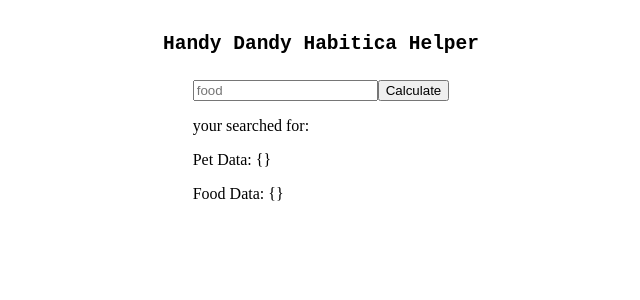
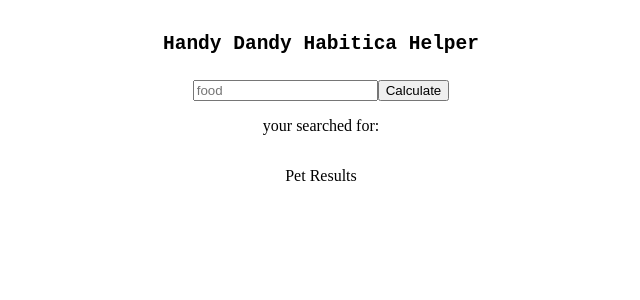
Before and after one commit to rostun/vuejs-playground, a JavaScript app: page / in a window 1280 px wide. Shown: the top 300 px of the page, without its empty margins (319-959 px from the left). Built offline with nearby package versions, Linux system fonts and the light colour scheme.

Commit message:
format information

```diff
--- a/src/assets/Dashboard.styl
+++ b/src/assets/Dashboard.styl
@@ -1,2 +1,13 @@
-h1
-   color red
+.Dashboard
+   display flex
+   flex-direction column
+   align-items center
+   h1
+      color red
+
+   .search_results
+      .pet_information
+         display grid
+         grid-template-columns repeat(3, 1fr)
+         grid-gap 10px
+         grid-auto-rows minmax(25px, auto)
--- a/src/components/Dashboard.js
+++ b/src/components/Dashboard.js
@@ -21,7 +21,7 @@
          })
          .then((response) => {
             this.food_data = response.data.food;
-            this.pet_data = response.data.pets;
+            this.pet_data = response.data.petInfo;
          });
 
          this.end_input = this.food_input;
--- a/src/components/Dashboard.vue
+++ b/src/components/Dashboard.vue
@@ -1,11 +1,16 @@
 <template>
-	<div class="UserDashboard">
-		<input v-model="food_input" placeholder="food">
-
-		<button v-on:click="DisplayFood();">Calculate</button>
+	<div class="Dashboard">
+		<div class="search">
+			<input v-model="food_input" placeholder="food">
+			<button v-on:click="DisplayFood();">Calculate</button>
+		</div>
 		<p>your searched for: {{end_input}}</p>
-		<p>Pet Data: {{pet_data}}</p>
-		<p>Food Data: {{food_data}}</p>
+		<div class="search_results">
+			<p class="pet_result">Pet Results</p>
+			<ul id="example-1" class="pet_information">
+				<li v-for="pet in pet_data" :key="pet.key">{{ pet.text }}</li>
+			</ul>
+		</div>
 	</div>
 </template>
 <style src="../assets/Dashboard.styl"></style>
```
